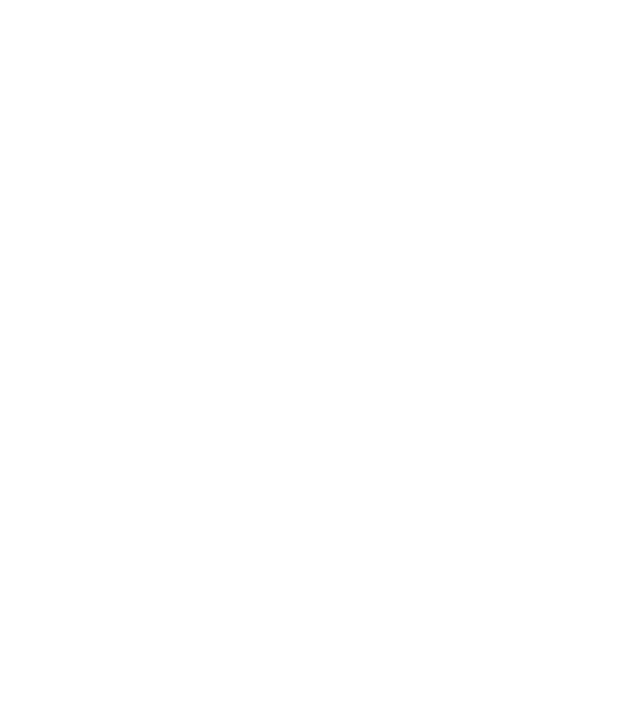
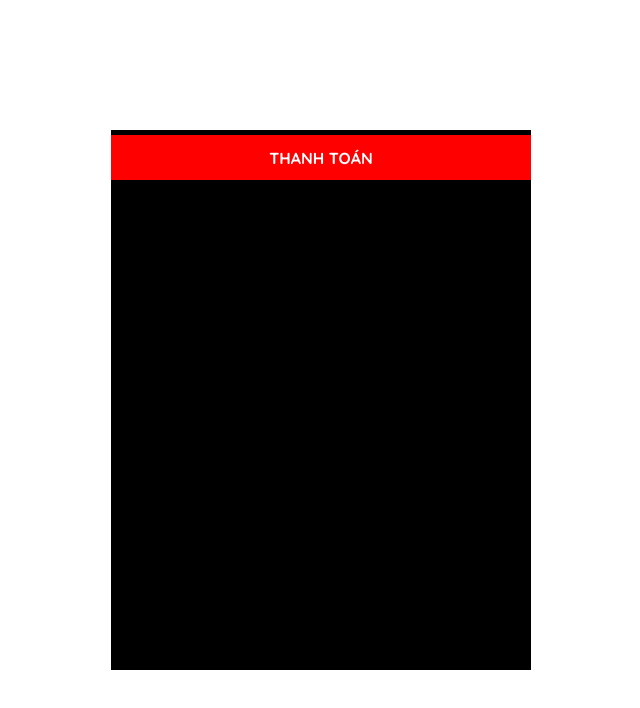
Before and after one commit to viethoang1520/alcohol-website, a React (Vite) app in the folder frontend/: page /test-page in a window 1280 px wide. Before the commit this address had no page. Shown: the top 708 px of the page, without its empty margins (319-959 px from the left). Built offline with nearby package versions, Linux system fonts and the light colour scheme.

Commit message:
feat: button component

```diff
--- a/frontend/src/App.jsx
+++ b/frontend/src/App.jsx
@@ -1,6 +1,7 @@
 import { Routes, Route } from 'react-router-dom'
 import Home from './Pages/Home/Home'
 import Login from './Pages/Login/Login'
+import TestPage from './pages/TestPage/TestPage'
 const theme = 'light-theme'
 function App() {
   return (
@@ -8,6 +9,7 @@
       <Routes>
         <Route path='/' element={<Home />} />
         <Route path='/login' element={<Login />} />
+        <Route path='/test-page' element={<TestPage />}></Route>
       </Routes>
     </div>
   )
--- a/frontend/src/Components/Cart/Cart.jsx
+++ b/frontend/src/Components/Cart/Cart.jsx
@@ -1,9 +1,19 @@
 import React from 'react'
+import './Cart.scss'
+import Button from '../common/Button/Button'
 
 export default function Cart() {
   return (
     <div className='cart-block'>
-
+      <div className="button-block">
+        <Button
+          content="THANH TOÁN"
+          width={540}
+          height={45}
+          textColor="#fff"
+          backgroundColor="red"
+        />
+      </div>
     </div>
   )
 }
--- a/frontend/src/Components/Cart/Cart.scss
+++ b/frontend/src/Components/Cart/Cart.scss
@@ -0,0 +1,12 @@
+.cart-block{
+  width: 420px;
+  height: 540px;
+  background-color: black;
+  .button-block{
+    width: 100%;
+    height: 55px;
+    display: flex;
+    justify-content: center;
+    align-items: center;
+  }
+}
--- /dev/null
+++ b/frontend/src/Components/common/Button/Button.jsx
@@ -0,0 +1,14 @@
+import React from 'react'
+import './Button.scss'
+export default function Button({content, width, height, textColor, backgroundColor}) {
+  return (
+    <div style={{
+      width: `${width}px`,
+      height: `${height}px`,
+      backgroundColor: backgroundColor,
+    }}
+      className='button-container' >
+      <span style={{color: textColor}} className='button-content'>{ content }</span>
+    </div>
+  )
+}
--- /dev/null
+++ b/frontend/src/Components/common/Button/Button.scss
@@ -0,0 +1,10 @@
+@import '../../../Styles/variables.scss';
+.button-container{
+  background-color: $btn-bg-primary;
+  display: flex;
+  justify-content: center;
+  align-items: center;
+  .button-content{
+    font-weight: 700;
+  }
+}
--- /dev/null
+++ b/frontend/src/Pages/TestPage/TestPage.jsx
@@ -0,0 +1,11 @@
+import React from 'react'
+import Cart from '../../components/Cart/Cart'
+import './TestPage.scss'
+
+export default function TestPage() {
+  return (
+    <div className='test-page-block'>
+      <Cart/>
+    </div>
+  )
+}
--- /dev/null
+++ b/frontend/src/Pages/TestPage/TestPage.scss
@@ -0,0 +1,7 @@
+.test-page-block{
+  width: 100vw;
+  height: 100vh;
+  display: flex;
+  justify-content: center;
+  align-items: center;
+}
--- a/frontend/src/Styles/_variables.scss
+++ b/frontend/src/Styles/_variables.scss
@@ -12,6 +12,8 @@
     --completed-bg: #dfffeb;
     --deny-bg: #ff0000;
     --time-wrapper: rgba(0, 0, 0, 0.02);
+    --btn-bg-primary: #ff0000;
+    --btn-bg-secondary: #f3f5f6;
   }
 
   &.dark-theme {
@@ -40,6 +42,9 @@
 $shadow: var(--shadow);
 $completed-bg: var(--completed-bg);
 $deny-bg: var(--deny-bg);
+$btn-bg-primary: var(--btn-bg-primary);
+$btn-bg-secondary: var(--btn-bg-secondary);
+
 $time-wrapper-bg: var(--time-wrapper) //$text-secondary:
   //$text-muted:
   //$text-light:
```
